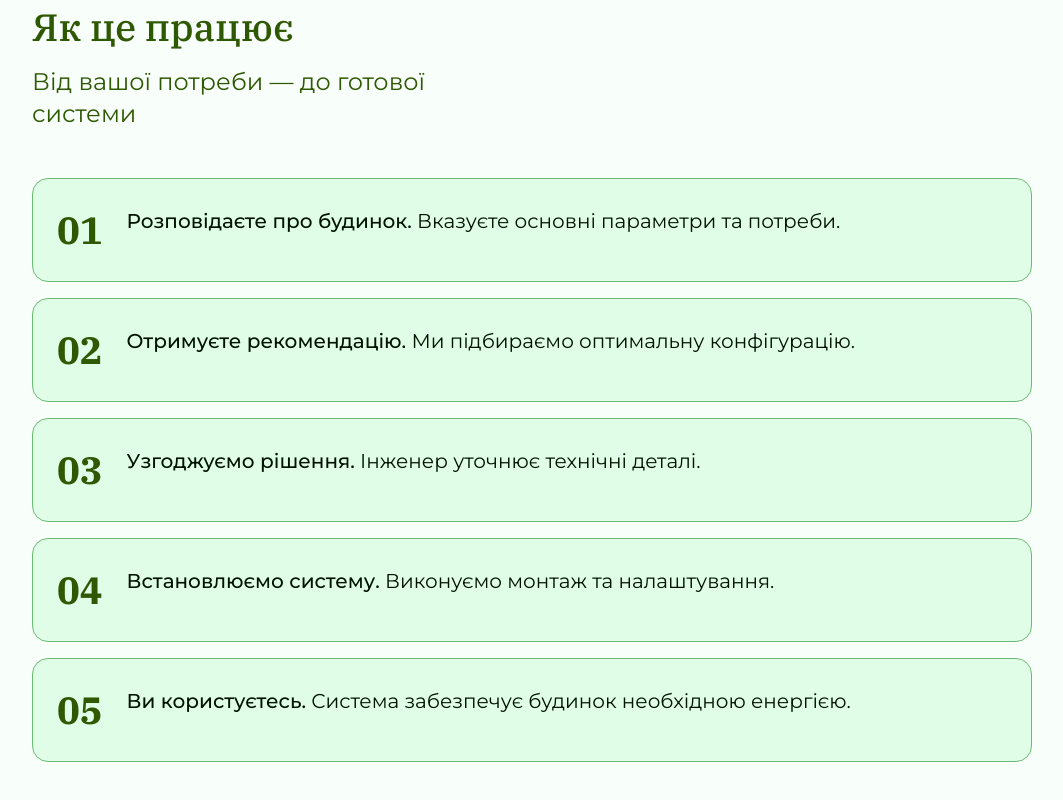
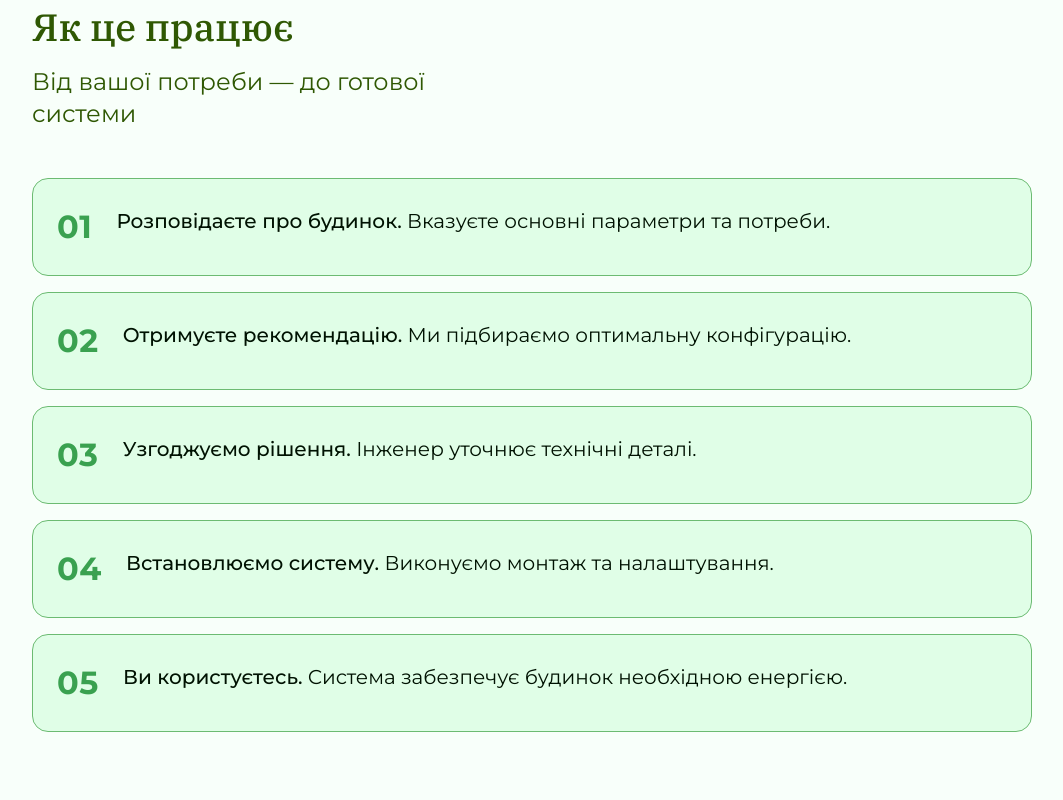
Before and after one commit to Rdazochka/EnerHome, a Next.js app: page / in a window 1280 px wide. Shown: the part 990-1790 px from the top of the page, without its empty margins (108-1171 px from the left). Built offline with nearby package versions, Linux system fonts and the light colour scheme.

Commit message:
fix: update number styles for HowItWorks steps

```diff
--- a/components/HowItWorks/HowItWorks.module.css
+++ b/components/HowItWorks/HowItWorks.module.css
@@ -65,11 +65,13 @@
 }
 
 .number {
-  font-family: var(--font-ibm-plex-serif);
+  font-family: var(--font-montserrat);
   font-weight: 700;
-  font-size: 28px;
-  line-height: 114%;
-  color: var(--color-text-accent);
+  font-size: 24px;
+  line-height: 117%;
+  letter-spacing: 0.02em;
+  text-align: center;
+  color: var(--color-button);
   flex-shrink: 0;
 }
 
@@ -114,8 +116,8 @@
   }
 
   .number {
-    font-size: 32px;
-    line-height: 125%;
+    font-size: 28px;
+    line-height: 121%;
   }
 
   .stepContent {
@@ -155,8 +157,8 @@
   }
 
   .number {
-    font-size: 38px;
-    line-height: 121%;
+    font-size: 32px;
+    line-height: 125%;
   }
 
   .stepContent {
```
